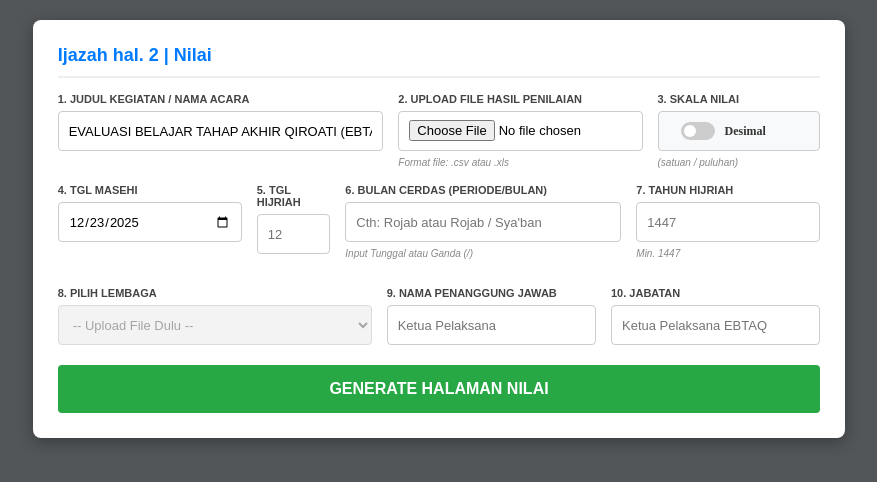
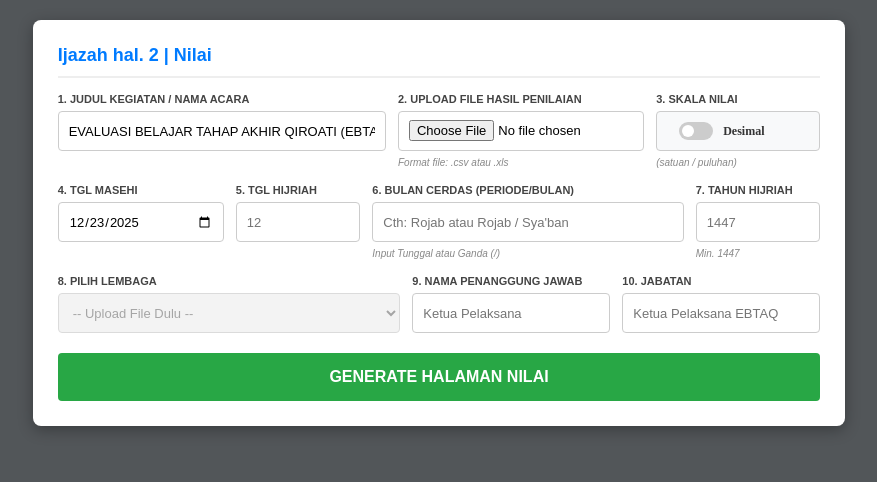
Before and after one commit to korcabqiroatidemak/ijazahnilai, a plain HTML site: page index.html in a window 1280 px wide. Shown: the whole page, without its empty margins (201-1078 px from the left). Drawn offline with Linux system fonts and the light colour scheme.

Commit message:
Final Update V9.html

```diff
--- a/index.html
+++ b/index.html
@@ -2,7 +2,7 @@
 <html lang="id">
 <head>
     <meta charset="UTF-8">
-    <title>Ijazah hal. 2 | Nilai - Skrip 005 v8</title>
+    <title>Ijazah hal. 2 | Nilai - Skrip 005 v9</title>
     <style>
         /* ================= SETTING KERTAS F4 ================= */
         @page { size: 215mm 330mm; margin: 0; }
@@ -13,7 +13,7 @@
             print-color-adjust: exact !important;
         }
 
-        /* ================= PANEL KONTROL (AESTHETIC V8) ================= */
+        /* ================= PANEL KONTROL (AESTHETIC V9) ================= */
         .control-panel {
             background: #fff; width: 215mm; margin: 20px auto;
             padding: 25px; border-radius: 8px; box-shadow: 0 4px 15px rgba(0,0,0,0.3);
@@ -21,18 +21,18 @@
         }
         .control-panel h3 { margin: 0 0 15px; color: #007bff; font-family: Arial; border-bottom: 2px solid #eee; padding-bottom: 10px; font-size: 18px; }
 
-        .row { display: flex; gap: 15px; margin-bottom: 15px; align-items: flex-start; }
-        .group { flex: 1; display: flex; flex-direction: column; gap: 6px; }
+        .row { display: flex; gap: 12px; margin-bottom: 15px; align-items: flex-start; }
+        .group { display: flex; flex-direction: column; gap: 6px; }
 
         /* Konsistensi Label & Input */
-        label { font-size: 11px; font-weight: bold; font-family: Arial; color: #444; text-transform: uppercase; }
+        label { font-size: 11px; font-weight: bold; font-family: Arial; color: #444; text-transform: uppercase; white-space: nowrap; }
 
         /* Menyeragamkan Tinggi Semua Input (40px) */
         input[type="text"], input[type="number"], input[type="date"], input[type="file"], select {
             height: 40px; padding: 0 10px; border: 1px solid #ccc; border-radius: 4px;
             font-size: 13px; box-sizing: border-box; width: 100%; font-family: Arial, sans-serif;
         }
-        input[type="file"] { padding: 8px 10px; } /* Penyesuaian khusus file agar teks tidak terpotong */
+        input[type="file"] { padding: 8px 10px; }
 
         .hint { font-size: 10px; color: #888; font-style: italic; min-height: 12px; font-family: Arial; }
 
@@ -95,26 +95,11 @@
         .row-total { font-weight: bold; background-color: #f9f9f9; }
         .total-label { text-align: center; }
 
-        /* ================= FOOTER PRECISION (8cm Width) ================= */
         .footer-wrapper {
-            width: 8.0cm;
-            margin-left: auto;
-            margin-right: 10px;
-            margin-top: 24pt;
-            display: flex;
-            flex-direction: column;
-            align-items: center;
+            width: 8.0cm; margin-left: auto; margin-right: 10px; margin-top: 24pt;
+            display: flex; flex-direction: column; align-items: center;
         }
-
-        .date-row-combined {
-            display: flex;
-            flex-direction: row;
-            align-items: center;
-            justify-content: center;
-            width: 100%;
-            margin-bottom: 5px;
-        }
-
+        .date-row-combined { display: flex; flex-direction: row; align-items: center; justify-content: center; width: 100%; margin-bottom: 5px; }
         .kota-text { margin-right: 8px; font-size: 12pt; white-space: nowrap; }
         .date-stack { display: flex; flex-direction: column; align-items: center; font-size: 12pt; }
         .hr-divider { width: 100%; min-width: 160px; height: 0; border-bottom: 1px solid black; margin: 3px 0; }
@@ -164,13 +149,12 @@
     </div>
 
     <div class="row">
-        <div class="group">
+        <div class="group" style="flex: 0.8;">
             <label>4. Tgl Masehi</label>
             <input type="date" id="cfg-m-date">
             <div class="hint">&nbsp;</div>
         </div>
-        <div class="group" style="flex: 0.4;">
-            <label>5. Tgl Hijriah</label>
+        <div class="group" style="flex: 0.6;"> <label>5. Tgl Hijriah</label>
             <input type="number" id="cfg-h-date" placeholder="12">
             <div class="hint">&nbsp;</div>
         </div>
@@ -179,8 +163,7 @@
             <input type="text" id="cfg-smart-month" placeholder="Cth: Rojab atau Rojab / Sya'ban">
             <div class="hint">Input Tunggal atau Ganda (/)</div>
         </div>
-        <div class="group">
-            <label>7. Tahun Hijriah</label>
+        <div class="group" style="flex: 0.6;"> <label>7. Tahun Hijriah</label>
             <input type="number" id="cfg-h-year" placeholder="1447" min="1447">
             <div class="hint">Min. 1447</div>
         </div>
@@ -212,7 +195,7 @@
 
     window.onload = () => {
         document.getElementById('cfg-m-date').value = new Date().toISOString().split('T')[0];
-        const saved = JSON.parse(localStorage.getItem('ebtaq_005_v8_mem')) || {};
+        const saved = JSON.parse(localStorage.getItem('ebtaq_005_v9_mem')) || {};
         if(saved.eventName) document.getElementById('cfg-event-name').value = saved.eventName;
         if(saved.smartMonth) document.getElementById('cfg-smart-month').value = saved.smartMonth;
         if(saved.hDate) document.getElementById('cfg-h-date').value = saved.hDate;
@@ -303,7 +286,7 @@
         const fullTitimangsaH = `${hDate} ${titiMonth} ${hYear} H`;
         const fullTitimangsaM = formatMasehiDate(mDateRaw);
 
-        localStorage.setItem('ebtaq_005_v8_mem', JSON.stringify({ eventName, smartMonth: smartMonthRaw, hDate, hYear, signerName, signerRole, scaleMode: isPuluhan }));
+        localStorage.setItem('ebtaq_005_v9_mem', JSON.stringify({ eventName, smartMonth: smartMonthRaw, hDate, hYear, signerName, signerRole, scaleMode: isPuluhan }));
 
         const filteredData = dbCSV.filter(d => d['ASAL LEMBAGA'] === targetLembaga && (d['L / TL'] === 'L' || d['L/TL'] === 'L'));
         const totalPages = filteredData.length;
```
